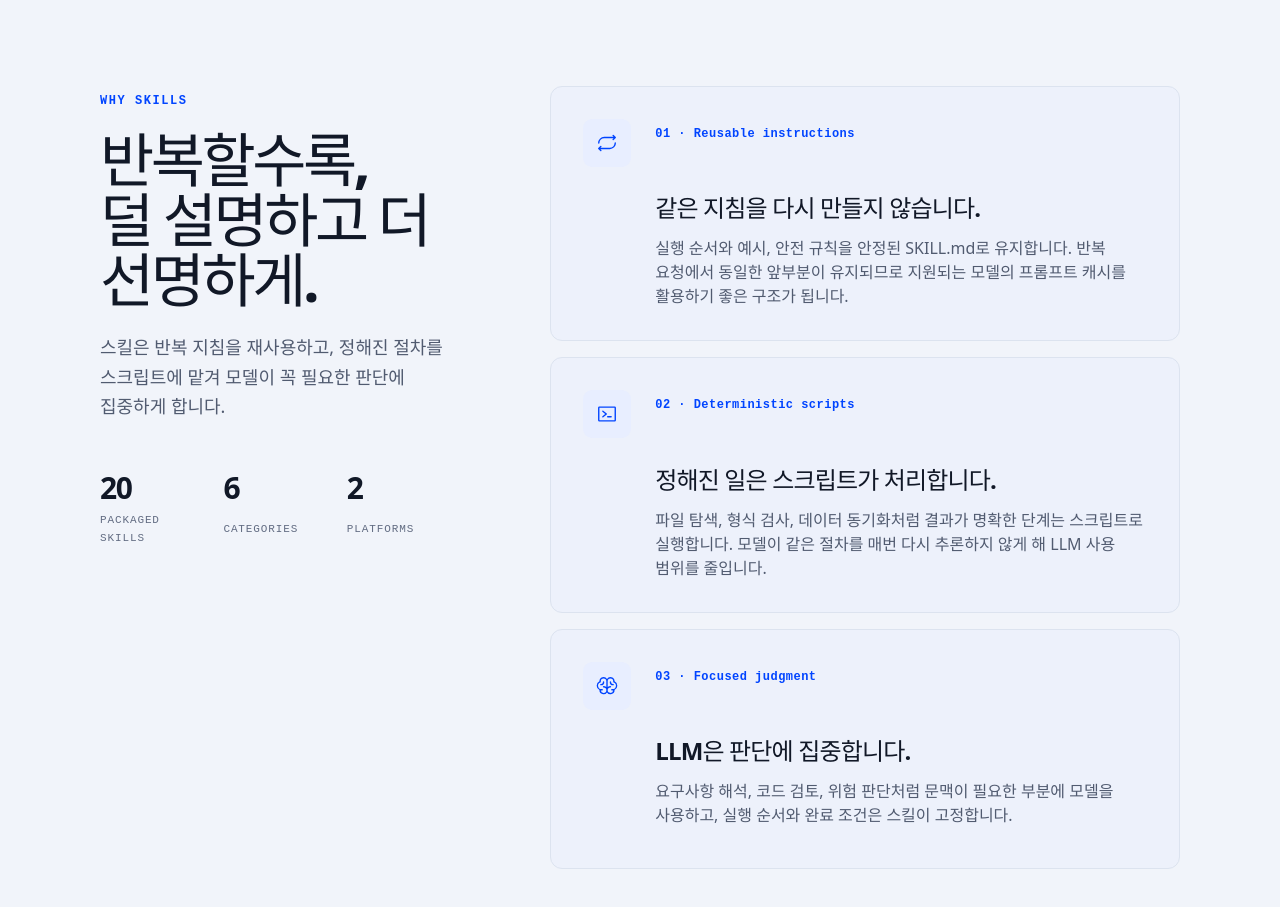
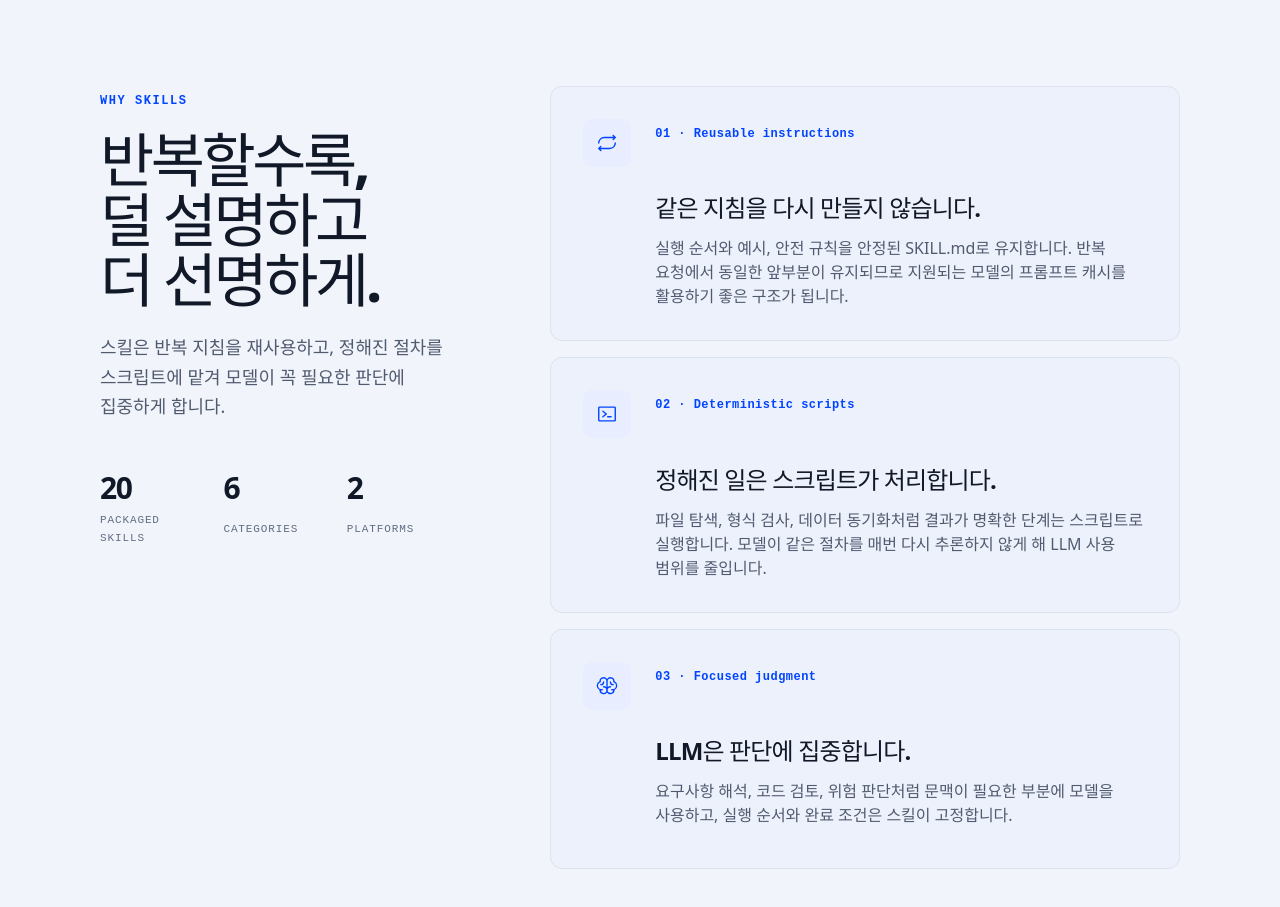
Before and after one commit to chann/skills, a React (Vite) app in the folder website/: page / in a window 1280 px wide. Shown: the part 1380-2287 px from the top of the page. Built offline with nearby package versions, Linux system fonts and the light colour scheme.

Commit message:
fix(site): set Korean benefits heading lines

```diff
--- a/website/scripts/verify-landing-message.mjs
+++ b/website/scripts/verify-landing-message.mjs
@@ -9,6 +9,11 @@ const content = JSON.parse(
   await readFile(path.join(root, "src", "i18n", "content", "ko.json"), "utf8"),
 );
 const localizedCopy = JSON.stringify(content);
+const expectedBenefitsTitle = ["반복할수록,", "덜 설명하고", "더 선명하게."];
+
+if (JSON.stringify(content.benefits.title) !== JSON.stringify(expectedBenefitsTitle)) {
+  throw new Error("Korean benefits title must use the approved three-line composition.");
+}
 
 for (const text of [
   "어제의 반복이,",
--- a/website/src/App.tsx
+++ b/website/src/App.tsx
@@ -222,7 +222,7 @@ export function App({ locale }: AppProps) {
             <Reveal className="efficiency-intro">
               <span className="section-label">{content.benefits.label}</span>
               <h2 id="efficiency-title">
-                {content.benefits.title[0]}<br />{content.benefits.title[1]}
+                {content.benefits.title.map((line) => <span key={line}>{line}</span>)}
               </h2>
               <p>{content.benefits.description}</p>
               <dl
--- a/website/src/i18n/content/ko.json
+++ b/website/src/i18n/content/ko.json
@@ -22,7 +22,7 @@
   },
   "benefits": {
     "label": "Why skills",
-    "title": ["반복할수록,", "덜 설명하고 더 선명하게."],
+    "title": ["반복할수록,", "덜 설명하고", "더 선명하게."],
     "description": "스킬은 반복 지침을 재사용하고, 정해진 절차를 스크립트에 맡겨 모델이 꼭 필요한 판단에 집중하게 합니다.",
     "items": [
       {
--- a/website/src/styles.css
+++ b/website/src/styles.css
@@ -687,6 +687,10 @@ code {
   text-wrap: balance;
 }
 
+.efficiency-intro h2 span {
+  display: block;
+}
+
 .efficiency-intro > p {
   margin: 24px 0 0;
   color: var(--ink-soft);
```
Also changed, not shown: website/scripts/verify-locales.mjs (+7 -2 lines), 2 other files (tests, documents, lock files or other folders).
